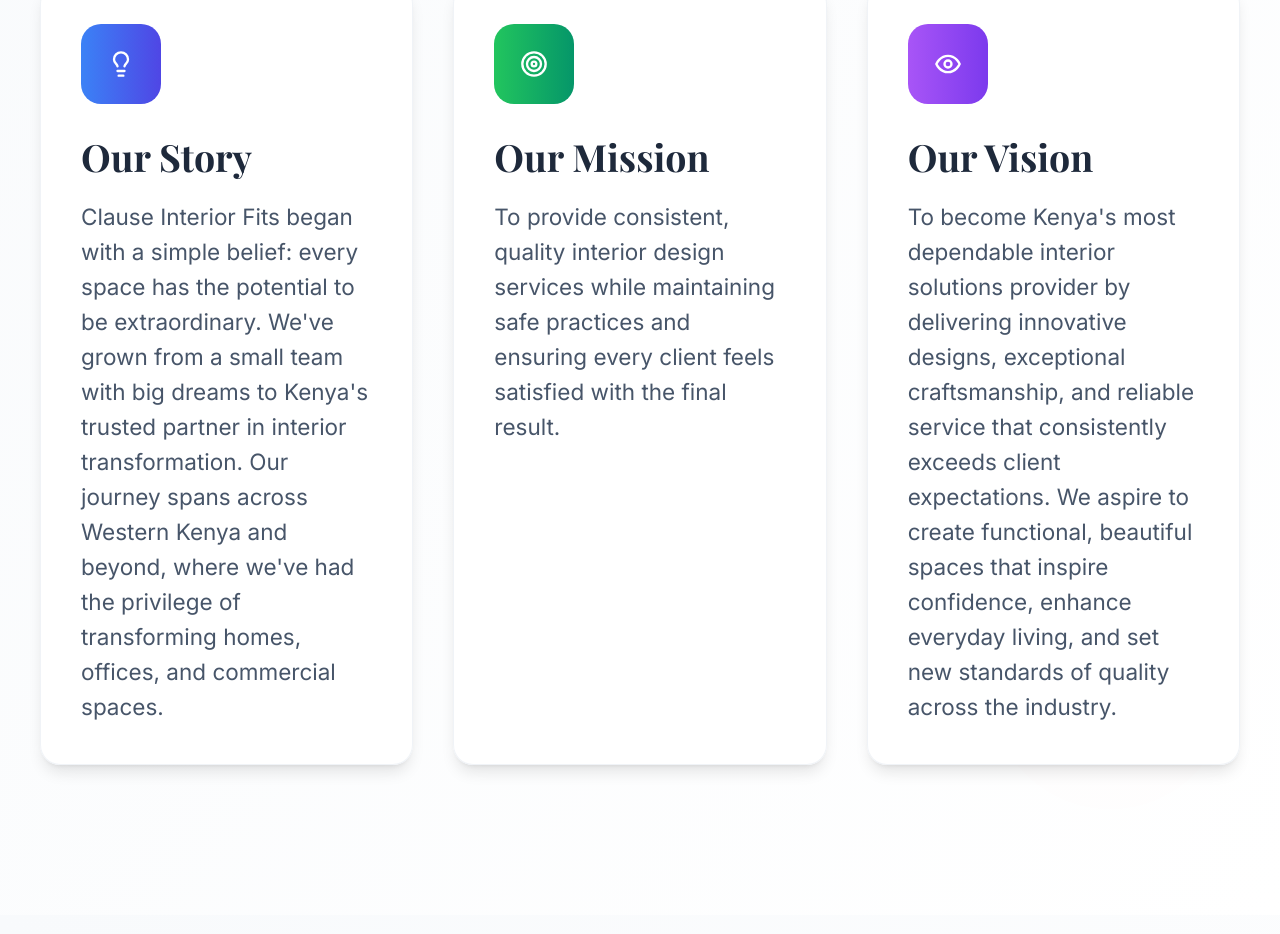
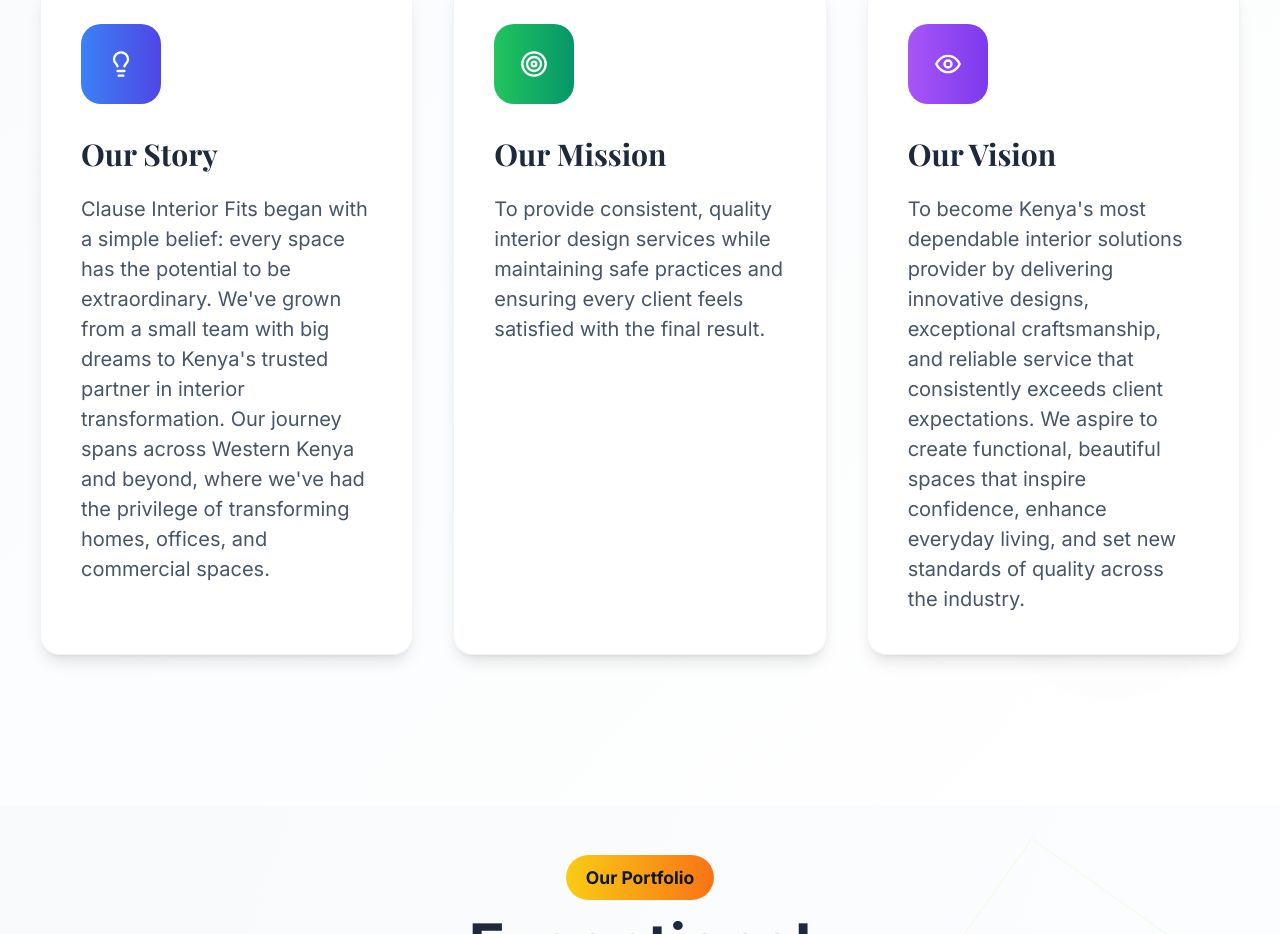
Before and after one commit to kevwasonga/K_Builders, a React (Vite) app: page / in a window 1280 px wide. Shown: the part 1392-2326 px from the top of the page. Built offline with nearby package versions, Linux system fonts and the light colour scheme.

Commit message:
Reduce text sizes in About section for better readability

```diff
--- a/src/components/About.tsx
+++ b/src/components/About.tsx
@@ -33,8 +33,8 @@
                 <Lightbulb size={28} className="text-white" />
               </div>
             </div>
-            <h3 className="text-2xl sm:text-3xl font-display font-bold text-slate-800 mb-4">Our Story</h3>
-            <p className="text-base sm:text-lg text-slate-600 leading-relaxed">
+            <h3 className="text-xl sm:text-2xl font-display font-bold text-slate-800 mb-4">Our Story</h3>
+            <p className="text-sm sm:text-base text-slate-600 leading-relaxed">
               Clause Interior Fits began with a simple belief: every space has the potential to be extraordinary. We've grown from a small team with big dreams to Kenya's trusted partner in interior transformation. Our journey spans across Western Kenya and beyond, where we've had the privilege of transforming homes, offices, and commercial spaces.
             </p>
           </div>
@@ -46,8 +46,8 @@
                 <Target size={28} className="text-white" />
               </div>
             </div>
-            <h3 className="text-2xl sm:text-3xl font-display font-bold text-slate-800 mb-4">Our Mission</h3>
-            <p className="text-base sm:text-lg text-slate-600 leading-relaxed">
+            <h3 className="text-xl sm:text-2xl font-display font-bold text-slate-800 mb-4">Our Mission</h3>
+            <p className="text-sm sm:text-base text-slate-600 leading-relaxed">
               To provide consistent, quality interior design services while maintaining safe practices and ensuring every client feels satisfied with the final result.
             </p>
           </div>
@@ -59,8 +59,8 @@
                 <Eye size={28} className="text-white" />
               </div>
             </div>
-            <h3 className="text-2xl sm:text-3xl font-display font-bold text-slate-800 mb-4">Our Vision</h3>
-            <p className="text-base sm:text-lg text-slate-600 leading-relaxed">
+            <h3 className="text-xl sm:text-2xl font-display font-bold text-slate-800 mb-4">Our Vision</h3>
+            <p className="text-sm sm:text-base text-slate-600 leading-relaxed">
               To become Kenya's most dependable interior solutions provider by delivering innovative designs, exceptional craftsmanship, and reliable service that consistently exceeds client expectations. We aspire to create functional, beautiful spaces that inspire confidence, enhance everyday living, and set new standards of quality across the industry.
             </p>
           </div>
```
